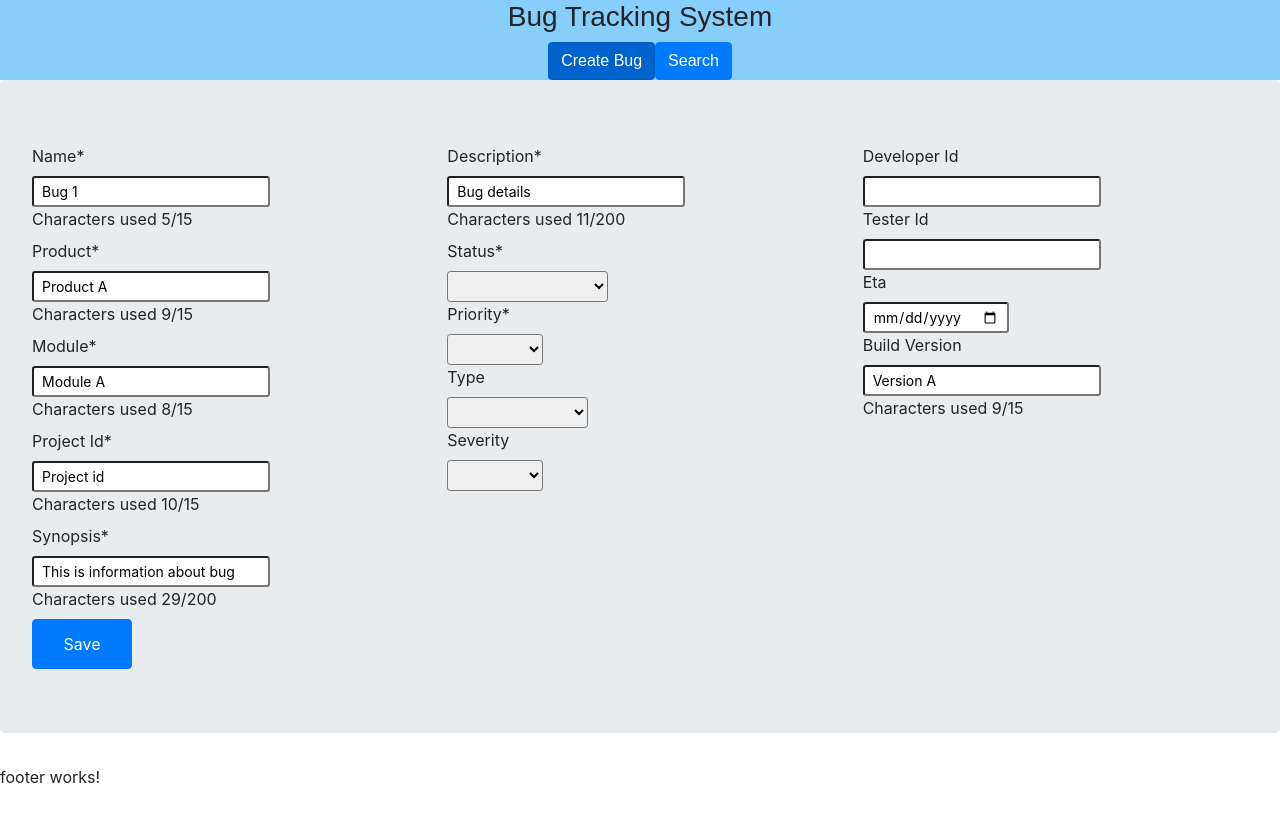
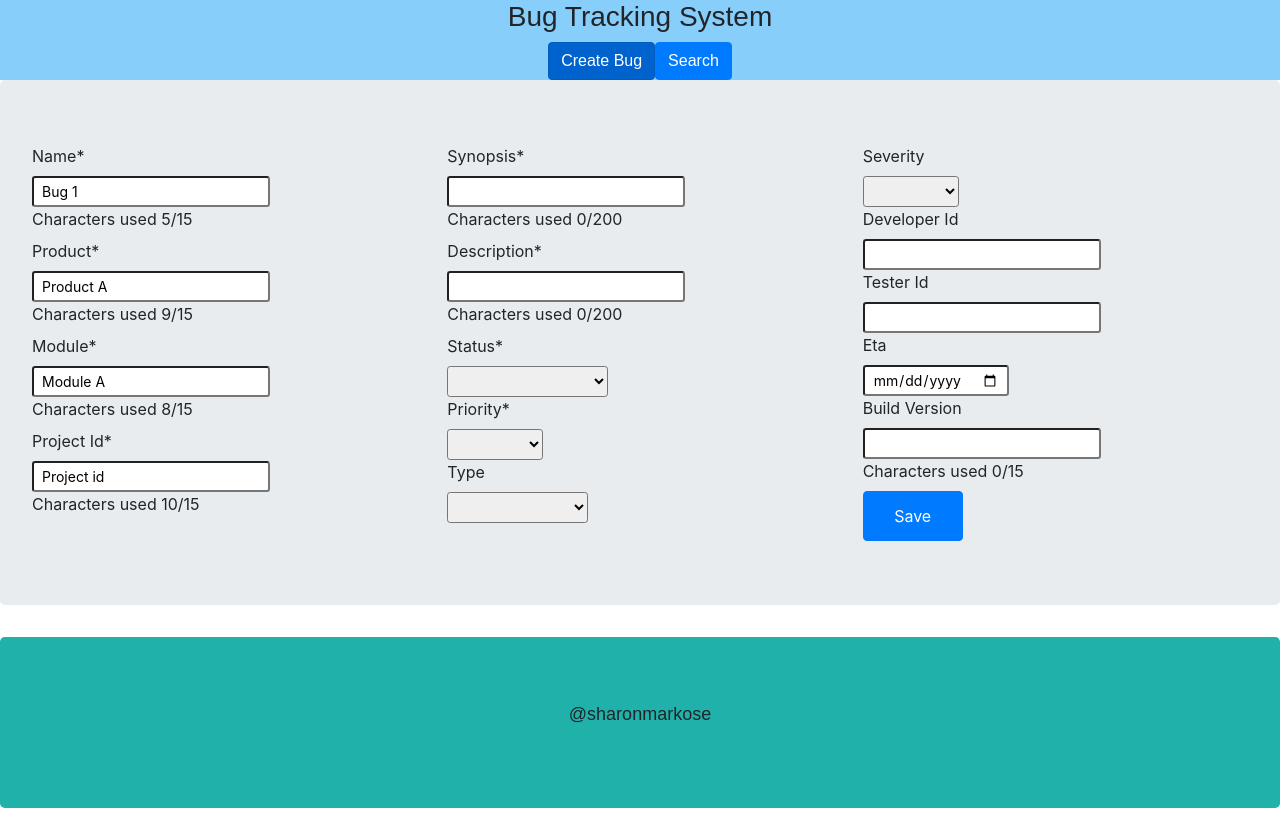
Before and after one commit to sharonmarkose4/BTSAngular, an Angular app: page / in a window 1280 px wide. Before the commit the page ends 805 px from the top, so only its background shows below. Built offline with nearby package versions, Linux system fonts and the light colour scheme.

Commit message:
eta date validation,footer component

```diff
--- a/src/app/Bug.ts
+++ b/src/app/Bug.ts
@@ -17,13 +17,13 @@ export class Bug{
   product:string='Product A';
   module:string='Module A';
   projectId:string="Project id";
-  synopsis:string="This is information about bug";
-  description:string='Bug details';
+  synopsis:string="";
+  description:string='';
   priority:Priority
   status:Status
   type:TypeEnum
   severity:Severity
-  buildVersion:string="Version A";
+  buildVersion:string="";
   developerId:number;
   testerId:number;
   etaDate:Date;
--- a/src/app/app.module.ts
+++ b/src/app/app.module.ts
@@ -11,6 +11,7 @@ import { RouterModule, Routes } from '@angular/router';
 const appRoutes: Routes=[
  {path: '',component: BugFormComponent},
  {path: 'search',component: SearchbugComponent},
+ {path: 'update',component: BugFormComponent},
 ]
 @NgModule({
   declarations: [
--- a/src/app/bug-form/bug-form.component.html
+++ b/src/app/bug-form/bug-form.component.html
@@ -26,16 +26,16 @@
 <div *ngIf=" projectId.touched && projectId.invalid" class="alert alert-danger">
   <div *ngIf=" projectId.errors.required"> ProjectId is required</div>
 </div>
+</div>
+<div class="col">
 <label>Synopsis*</label><br>
 <input [(ngModel)]='bug.synopsis'  #synopsis="ngModel" type="text" class="form-control-sm" required maxlength="200"><br>
 <label>Characters used {{bug.synopsis.length}}/200</label><br>
 <div *ngIf=" synopsis.touched && synopsis.invalid" class="alert alert-danger">
   <div *ngIf=" synopsis.errors.required"> Synopsis is required</div>
 </div>
-</div>
-<div class="col">
 <label>Description*</label><br>
-<input [(ngModel)]='bug.description' #description="ngModel" type="text"  class="form-control-sm"placeholder="Minimum 10 characters" required maxlength="200" minlength="10"><br>
+<input [(ngModel)]='bug.description' #description="ngModel" type="text"  class="form-control-sm" required maxlength="200" minlength="10"><br>
 <label>Characters used {{bug.description.length}}/200</label><br>
 <div *ngIf=" description.touched && description.invalid" class="alert alert-danger">
   <div *ngIf=" description.errors.required"> Description is required</div>
@@ -53,12 +53,12 @@
 <select id="type" [(ngModel)]='bug.type' class="form-control-sm" minlength>
   <option *ngFor="let value of typeValues " [value]="value">{{value}}</option>
 </select><br>
+</div>
+<div class="col">
 <label>Severity</label><br>
 <select id="severity" [(ngModel)]='bug.severity' class="form-control-sm">
   <option *ngFor="let value of severityValues " [value]="value">{{value}}</option>
 </select> <br>
-</div>
-<div class="col">
 <label>Developer Id</label><br>
 <input [(ngModel)]='bug.developerId' type="number" class=" form-control-sm"><br>
 <label>Tester Id</label><br>
@@ -68,7 +68,7 @@
 <label>Build Version</label><br>
 <input [(ngModel)]='bug.buildVersion' type="text" class="form-control-sm" maxlength="15"><br>
 <label>Characters used {{bug.buildVersion.length}}/15</label><br>
+<button (click)='save()' class="btn btn-primary" id="save">Save</button>
 </div>
 </div>
-<button (click)='save()' class="btn btn-primary" id="save">Save</button>
 </div>
--- a/src/app/bug-form/bug-form.component.ts
+++ b/src/app/bug-form/bug-form.component.ts
@@ -20,6 +20,11 @@ export class BugFormComponent implements OnInit {
   severityValues=Object.values(Severity).filter(x => typeof x==="string");;
   constructor(private bugService: BugService) { }
   save(){
+    const currentDate=new Date();
+    const eta=new Date(this.bug.etaDate);
+    if(eta<currentDate){
+      alert('ETA has to be future date');
+    }
     const promise=this.bugService.save(this.bug);
     promise.subscribe(response=>{
       console.log(response);
--- a/src/app/footer/footer.component.css
+++ b/src/app/footer/footer.component.css
@@ -0,0 +1,7 @@
+div{
+  align-content:center;
+  text-align:center;
+  font-size: large;
+  font-family:Arial;
+  background-color: lightseagreen;
+}
--- a/src/app/footer/footer.component.html
+++ b/src/app/footer/footer.component.html
@@ -1 +1,3 @@
-<p>footer works!</p>
+<div class="jumbotron">
+<p>@sharonmarkose</p>
+</div>
```
